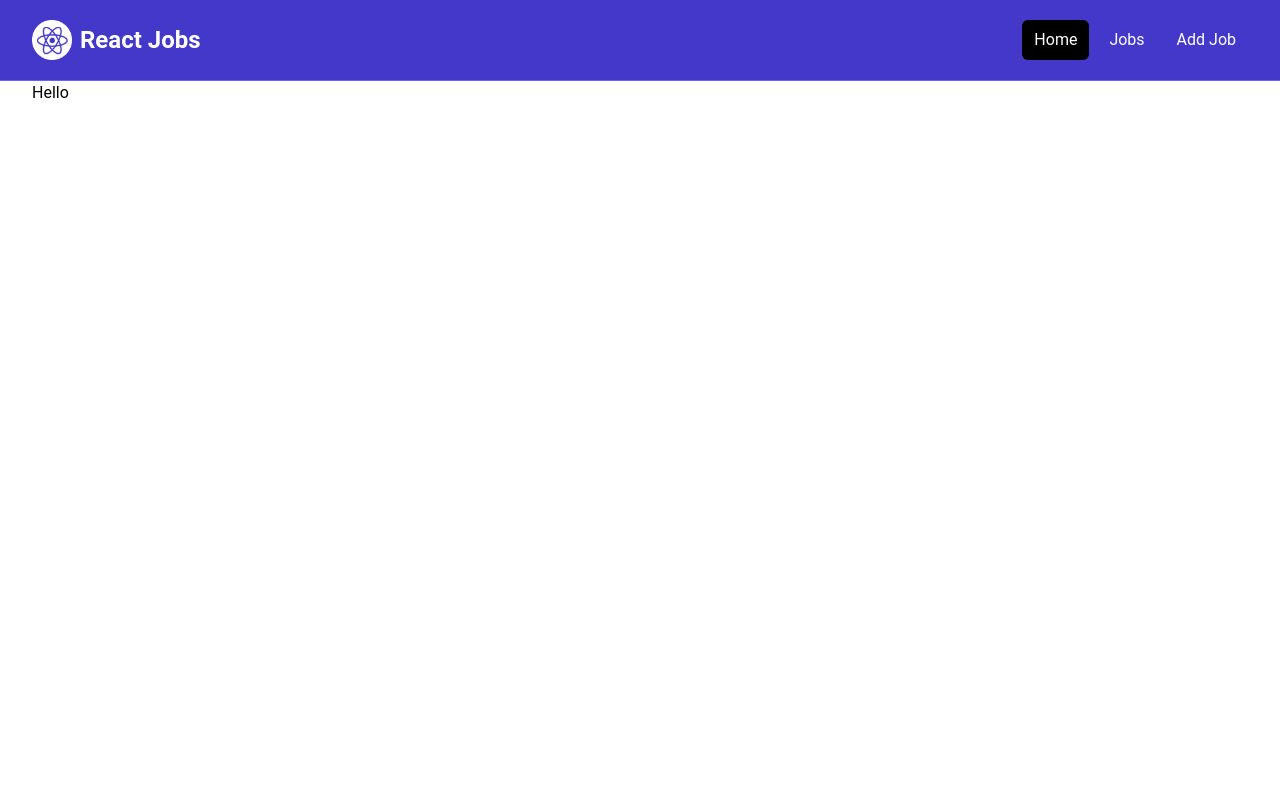
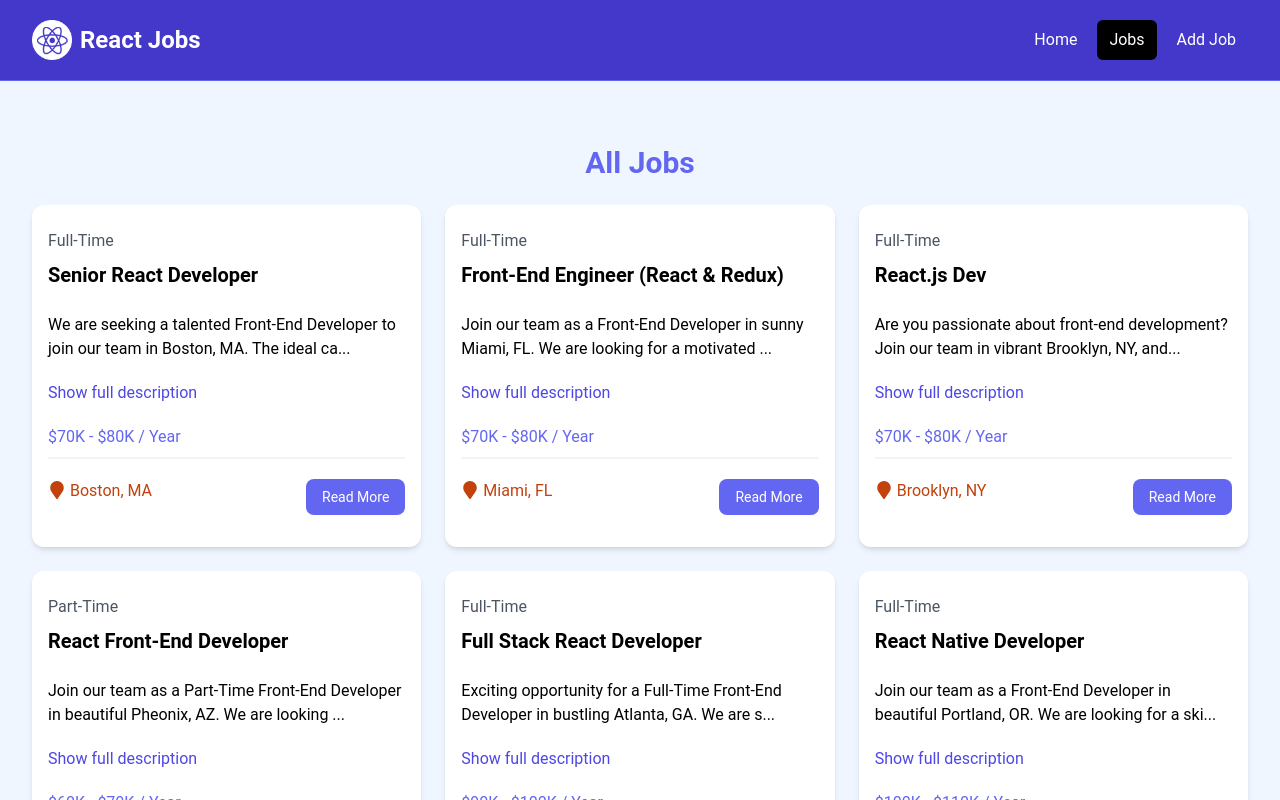
Before and after one commit to lucasRodrigues0/react-crash-course, a React (Vite) app: page /jobs in a window 1280 px wide. Shown: the top 800 px of the page. Built offline with nearby package versions, Linux system fonts and the light colour scheme; data requests are answered from the project's data file.

Commit message:
inclusão de fetch

```diff
--- a/src/components/HomeCard.tsx
+++ b/src/components/HomeCard.tsx
@@ -1,3 +1,4 @@
+import { Link } from "react-router-dom";
 import { Card } from "./Card";
 
 export const HomeCards = () => {
@@ -10,24 +11,24 @@ export const HomeCards = () => {
                         <p className="mt-2 mb-4">
                             Browse our React jobs and start your career today
                         </p>
-                        <a
-                            href="/jobs.html"
+                        <Link
+                            to={'/jobs'}
                             className="inline-block bg-black text-white rounded-lg px-4 py-2 hover:bg-gray-700"
                         >
                             Browse Jobs
-                        </a>
+                        </Link>
                     </Card>
                     <Card bg='bg-indigo-100'>
                         <h2 className="text-2xl font-bold">For Employers</h2>
                         <p className="mt-2 mb-4">
                             List your job to find the perfect developer for the role
                         </p>
-                        <a
-                            href="/add-job.html"
+                        <Link
+                            to={'*'}
                             className="inline-block bg-indigo-500 text-white rounded-lg px-4 py-2 hover:bg-indigo-600"
                         >
                             Add Job
-                        </a>
+                        </Link>
                     </Card>
                 </div>
             </div>
--- a/src/components/JobListings.tsx
+++ b/src/components/JobListings.tsx
@@ -1,24 +1,54 @@
-import jobs from '../jobs.json';
+import { useState, useEffect } from 'react';
 import { Listing } from './Listing';
+import { Loader } from './Loader';
 
-export const JobListings = () => {
+export const JobListings = ({ isHome = false }: Props) => {
 
-    const recentJobs = jobs.slice(0, 3);
+    const [jobs, setJobs] = useState<any>([]);
+    const [loading, setLoading] = useState<boolean>(true);
+
+    useEffect(() => {
+        const uri = isHome ? 'http://localhost:8000/jobs?_limit=3' : 'http://localhost:8000/jobs';
+        const fetchJobs = async () => {
+            try {
+                const res = await fetch(uri, { method: 'GET' });
+                const data = await res.json();
+                setJobs(data);
+            } catch (error) {
+                console.log('error', error);
+            } finally {
+                setLoading(false);
+            }
+        }
+        fetchJobs();
+    }, []);
 
     return (
         <section className="bg-blue-50 px-4 py-10">
             <div className="container-xl lg:container m-auto">
                 <h2 className="text-3xl font-bold text-indigo-500 mb-6 text-center">
-                    Browse Jobs
+                    {isHome ? 'Recent Jobs' : 'All Jobs'}
                 </h2>
-                <div className="grid grid-cols-1 md:grid-cols-3 gap-6">
-                    {recentJobs.map(job => {
-                        return (
-                            <Listing job={job} key={job.id} />
-                        )
-                    })}
-                </div>
+                {
+                    loading ? (
+                        <Loader loading={loading} />
+                    ) : (
+                        <div className="grid grid-cols-1 md:grid-cols-3 gap-6">
+                            {
+                                jobs.map((job: any) => {
+                                    return (
+                                        <Listing job={job} key={job.id} />
+                                    )
+                                })
+                            }
+                        </div>
+                    )
+                }
             </div>
         </section>
     );
 }
+
+type Props = {
+    isHome: boolean
+}
--- /dev/null
+++ b/src/components/Loader.tsx
@@ -0,0 +1,21 @@
+import FadeLoader from "react-spinners/FadeLoader"
+
+export const Loader = ({ loading }: Props) => {
+
+    const override = {
+        display: 'block',
+        margin: '100px auto'
+    }
+
+    return (
+        <FadeLoader
+            color="#4338ca"
+            loading={loading}
+            cssOverride={override}
+        />
+    )
+}
+
+type Props = {
+    loading: boolean
+}
--- a/src/components/layout/MainLayout.tsx
+++ b/src/components/layout/MainLayout.tsx
@@ -1,6 +1,5 @@
 import { PropsWithChildren } from "react";
-import { Navbar } from "../navbar";
-
+import { Navbar } from "../Navbar";
 
 export const MainLayout = ({ children }: PropsWithChildren) => {
     return (
--- a/src/components/navbar.tsx
+++ b/src/components/navbar.tsx
@@ -1,10 +1,13 @@
-import { Link } from 'react-router-dom';
+import { NavLink } from 'react-router-dom';
 import logo from '../assets/images/logo.png';
 
 export const Navbar = () => {
+
+    const activeStyle = ({ isActive }: any ) => isActive ? 'bg-black text-white hover:bg-gray-900 hover:text-white rounded-md px-3 py-2' : 'text-white hover:bg-gray-900 hover:text-white rounded-md px-3 py-2';
+
     return (
         <>
-                <nav className="bg-indigo-700 border-b border-indigo-500">
+            <nav className="bg-indigo-700 border-b border-indigo-500">
                 <div className="mx-auto max-w-7xl px-2 sm:px-6 lg:px-8">
                     <div className="flex h-20 items-center justify-between">
                         <div
@@ -21,18 +24,18 @@ export const Navbar = () => {
                             </div>
                             <div className="md:ml-auto">
                                 <div className="flex space-x-2">
-                                    <Link
+                                    <NavLink
                                         to={'/'}
-                                        className="text-white bg-black hover:bg-gray-900 hover:text-white rounded-md px-3 py-2"
-                                    >Home</Link>
-                                    <Link
+                                        className={activeStyle}
+                                    >Home</NavLink>
+                                    <NavLink
                                         to={'/jobs'}
-                                        className="text-white hover:bg-gray-900 hover:text-white rounded-md px-3 py-2"
-                                    >Jobs</Link>
-                                    <Link
-                                       to={'*'}
-                                        className="text-white hover:bg-gray-900 hover:text-white rounded-md px-3 py-2"
-                                    >Add Job</Link>
+                                        className={activeStyle}
+                                    >Jobs</NavLink>
+                                    <NavLink
+                                        to={'*'}
+                                        className={activeStyle}
+                                    >Add Job</NavLink>
                                 </div>
                             </div>
                         </div>
--- a/src/components/pages/Homepage.tsx
+++ b/src/components/pages/Homepage.tsx
@@ -8,7 +8,7 @@ export const Homepage = () => {
         <>
             <Hero />
             <HomeCards />
-            <JobListings />
+            <JobListings isHome={true} />
             <AllJobs />
         </>
     )
--- a/src/components/pages/JobsPage.tsx
+++ b/src/components/pages/JobsPage.tsx
@@ -1,7 +1,9 @@
+import { JobListings } from "../JobListings"
+
 export const JobsPage = () => {
     return (
-        <div className="mx-auto max-w-7xl px-2 sm:px-6 lg:px-8">
-            <h1>Hello</h1>
-        </div>
+        <section className="bg-blue-50 px-4 py-6">
+            <JobListings isHome={false}/>
+        </section>
     )
 }
--- a/src/jobs.json
+++ b/src/jobs.json
@@ -1,4 +1,5 @@
-[
+{
+  "jobs": [
     {
       "id": "1",
       "title": "Senior React Developer",
@@ -84,3 +85,4 @@
       }
     }
   ]
+}
```
Also changed, not shown: package.json (+5 -2 lines), 1 other file (tests, documents, lock files or other folders). Lines whose indentation alone changed are shown as unchanged.
